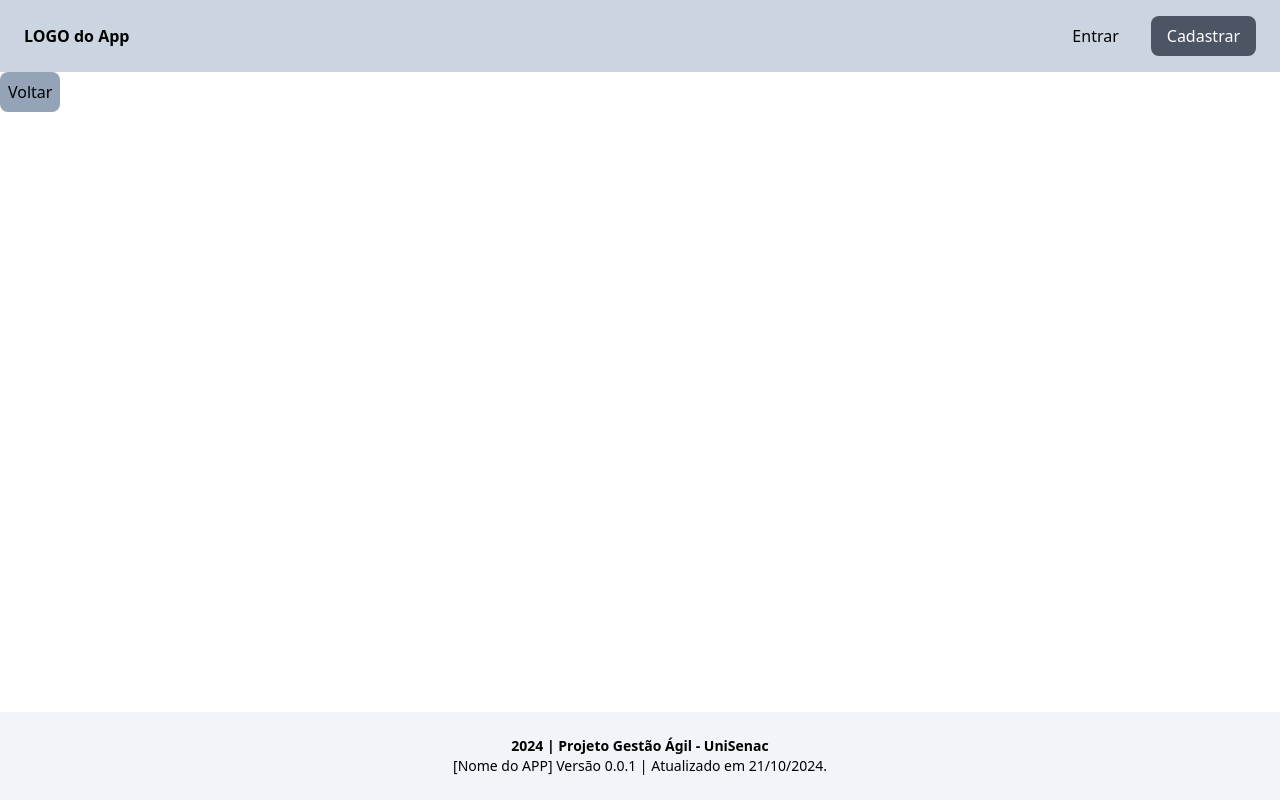
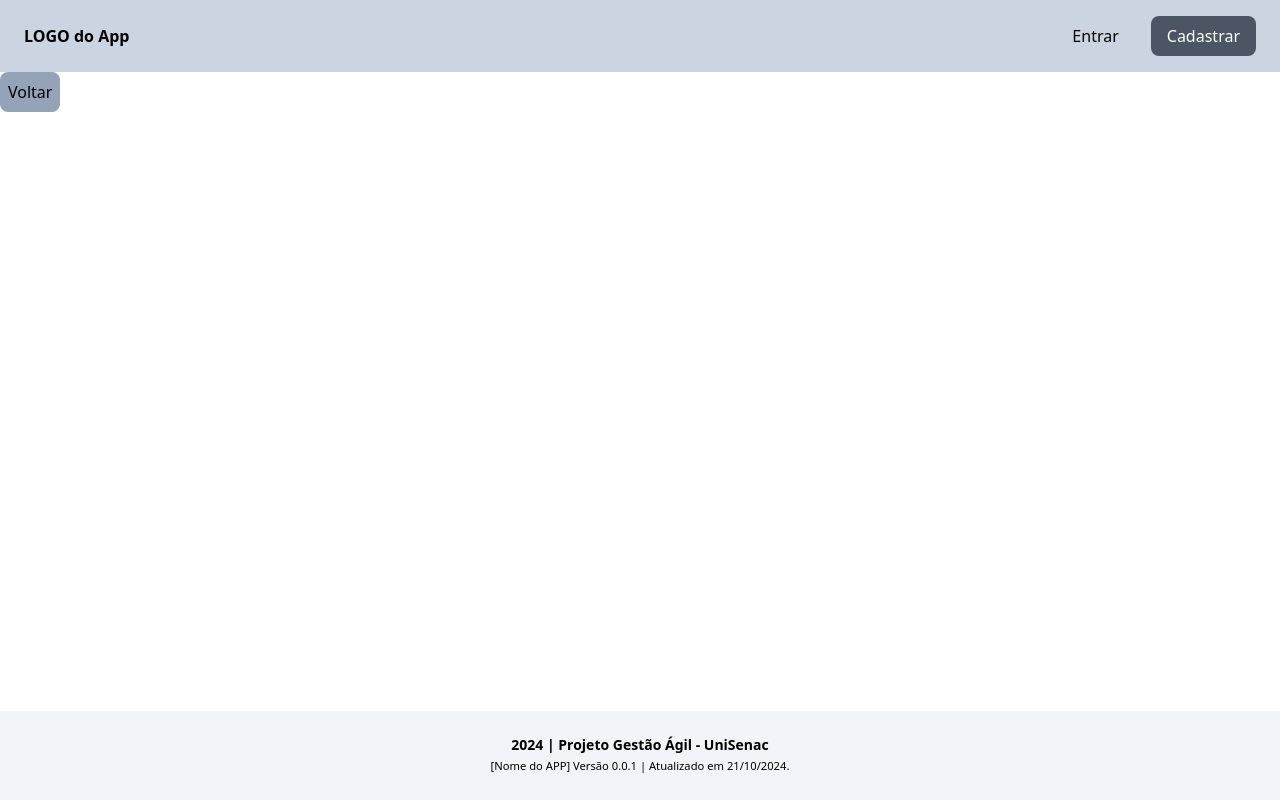
Before and after one commit to marcelopoars/projeto-front-senac, a Next.js app: page /login in a window 1280 px wide. Built offline with nearby package versions, Linux system fonts and the light colour scheme.

Commit message:
refactor: change html tag

```diff
--- a/src/app/components/footer/footer.tsx
+++ b/src/app/components/footer/footer.tsx
@@ -2,7 +2,7 @@ export function Footer() {
   return (
     <footer className=" bg-slate-100 text-sm text-center p-6">
       <p className="font-semibold">2024 | Projeto Gestão Ágil - UniSenac</p>
-      <p>[Nome do APP] Versão 0.0.1 | Atualizado em 21/10/2024.</p>
+      <small>[Nome do APP] Versão 0.0.1 | Atualizado em 21/10/2024.</small>
     </footer>
   );
 }
```
